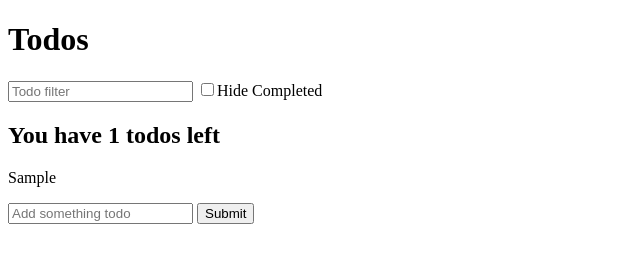
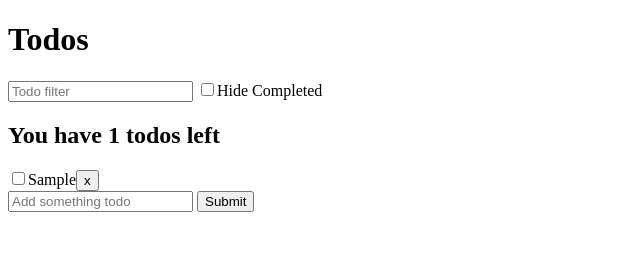
Before and after one commit to gosujc/js_bootcamp, a plain HTML site: page todo-app/index.html in a window 1280 px wide. Both pictures are taken after typing "Sample" into the empty fields and a click on the button "Submit". Shown: the whole page, without its empty margins (0-640 px from the left). Drawn offline with Linux system fonts and the light colour scheme.

Commit message:
more practice

```diff
--- a/todo-app/index.html
+++ b/todo-app/index.html
@@ -10,6 +10,7 @@
             <input type='text' placeholder='Add something todo' name='text'>
             <button>Submit</button>
         </form>
+        <script src='todo-functions.js'></script>
         <script src='todo-app.js'></script>
     </body>
 </head>
--- a/todo-app/todo-app.js
+++ b/todo-app/todo-app.js
@@ -1,38 +1,8 @@
-let todos = []
-
-const todosJSON = localStorage.getItem('todos')
-
-if (todosJSON !== null) {
-    todos = JSON.parse(todosJSON)
-}
+const todos = getSavedTodos()
 
 const filters = {
     searchText: '',
     hideCompleted: false
-}
-
-const renderTodos = function (todos, filters) {
-    const filteredTodos = todos.filter(function (todo) {
-        const searchTextMatch = todo.text.toLowerCase().includes(filters.searchText.toLowerCase())
-        const hideCompletedMatch = !filters.hideCompleted || !todo.completed
-        return searchTextMatch && hideCompletedMatch
-    })
-
-    const incompleteTodos = filteredTodos.filter(function (todo) {
-        return !todo.completed
-    })
-
-    document.querySelector('#todos').innerHTML = ''
-
-    const summary = document.createElement('h2')
-    summary.textContent = `You have ${incompleteTodos.length} todos left`
-    document.querySelector('#todos').appendChild(summary)
-
-    filteredTodos.forEach(function (todo) {
-        const p = document.createElement('p')
-        p.textContent = todo.text
-        document.querySelector('#todos').appendChild(p)
-    })
 }
 
 renderTodos(todos, filters)
@@ -48,7 +18,7 @@ document.querySelector('#add-todo').addEventListener('submit', function (e) {
         text: e.target.elements.text.value,
         completed: false
     })
-    localStorage.setItem('todos', JSON.stringify(todos))
+    saveTodos(todos)
     renderTodos(todos, filters)
     e.target.elements.text.value = ''
 })
--- /dev/null
+++ b/todo-app/todo-functions.js
@@ -0,0 +1,75 @@
+// Fetch existing todos from localStorage
+
+const getSavedTodos = function () {
+    const todosJSON = localStorage.getItem('todos')
+
+if (todosJSON !== null) {
+    return JSON.parse(todosJSON)
+} else {
+    return []
+}
+}
+
+// Save todos to localStorage
+
+const saveTodos = function (todos) {
+    localStorage.setItem('todos', JSON.stringify(todos))
+}
+
+// Render application todos based on filters
+
+const renderTodos = function (todos, filters) {
+    const filteredTodos = todos.filter(function (todo) {
+        const searchTextMatch = todo.text.toLowerCase().includes(filters.searchText.toLowerCase())
+        const hideCompletedMatch = !filters.hideCompleted || !todo.completed
+        return searchTextMatch && hideCompletedMatch
+    })
+
+    const incompleteTodos = filteredTodos.filter(function (todo) {
+        return !todo.completed
+    })
+
+    document.querySelector('#todos').innerHTML = ''
+    document.querySelector('#todos').appendChild(generateSummaryDOM(incompleteTodos))
+
+    filteredTodos.forEach(function (todo) {
+        document.querySelector('#todos').appendChild(generateTodoDom(todo))
+    })
+}
+
+// 1. Setup a root div
+// 2. Setup and append a checkbox (set type attribute)
+// someNode.setAttribute('type', 'checkbox')
+// 3. Setup and append a span (set text)
+// 4. Setup and append a button
+
+// Get the DOM elements for an individual note
+
+const generateTodoDom = function (todo) {
+    const todoDiv = document.createElement('div')
+    const checkBox = document.createElement('input')
+    const textTodo = document.createElement('span')
+    const todoButton = document.createElement('button')
+
+    // Set Up Checkbox
+    checkBox.setAttribute('type', 'checkbox')
+    todoDiv.appendChild(checkBox)
+
+    // Set Up Span
+    textTodo.textContent = todo.text
+    todoDiv.appendChild(textTodo)
+
+    // Set Up Button
+    todoButton.textContent = 'x'
+    todoDiv.appendChild(todoButton)
+
+    return todoDiv
+}
+
+// Get the DOM elements for list summary
+
+const generateSummaryDOM = function (incompleteTodos) {
+    const summary = document.createElement('h2')
+    summary.textContent = `You have ${incompleteTodos.length} todos left`
+    return summary
+}
```
Also changed, not shown: notes-app/notes-functions.js (+12 -3 lines), notes-app/uuidv4.js (added, +1 -0 lines), 1 other file.
